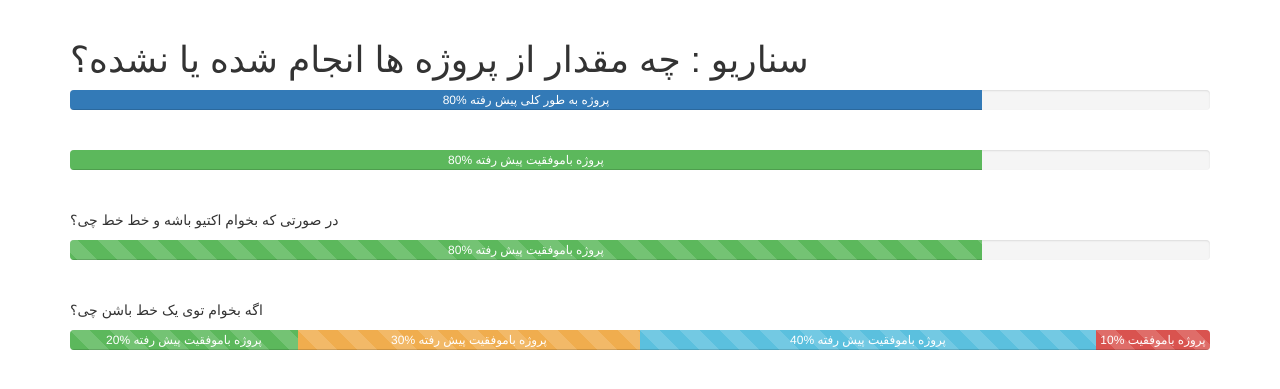
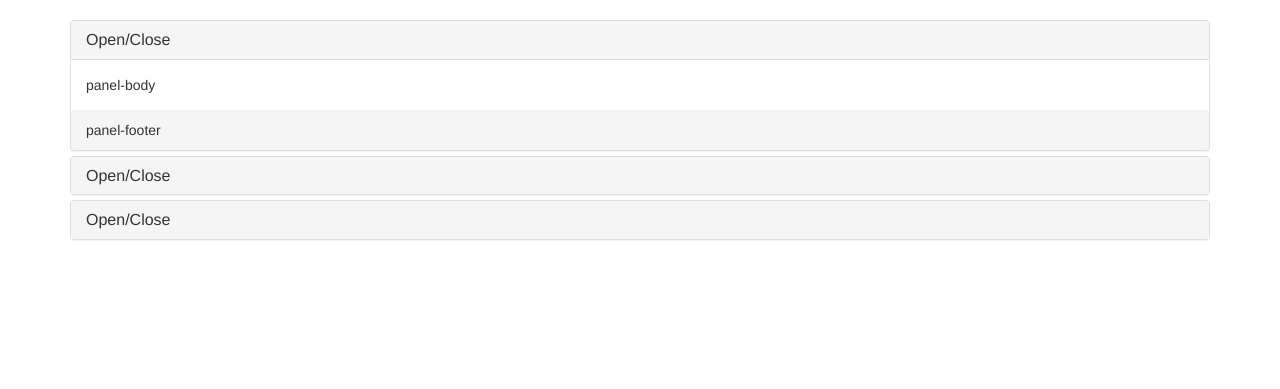
Before and after one commit to abolfazlvakily/BootstrapTraining, a Flask app: page / in a window 1280 px wide. Shown: the top 389 px of the page. Run offline with Flask 2, Linux system fonts and the light colour scheme; some libraries are stand-ins or nearby versions.

Commit message:
session 14 : panel-group

```diff
--- a/templates/index.html
+++ b/templates/index.html
@@ -20,26 +20,40 @@
 </head>
 <body>
 <div class="container">
-    <h1>سناریو : چه مقدار از پروژه ها انجام شده یا نشده؟</h1>
-    <div class="progress">
-        <div class="progress-bar" style="width: 80%"> 80% پروژه به طور کلی پیش رفته</div>
-    </div>
-    <br>
-    <div class="progress">
-        <div class="progress-bar progress-bar-success" style="width: 80%"> 80% پروژه باموفقیت پیش رفته</div>
-    </div>
-    <br>
-    <p>در صورتی که بخوام اکتیو باشه و خط خط چی؟</p>
-    <div class="progress">
-        <div class="progress-bar progress-bar-success progress-bar-striped active" style="width: 80%"> 80% پروژه باموفقیت پیش رفته</div>
-    </div>
-    <br>
-    <p>اگه بخوام توی یک خط باشن چی؟</p>
-    <div class="progress">
-        <div class="progress-bar progress-bar-success progress-bar-striped" style="width: 20%"> 20% پروژه باموفقیت پیش رفته</div>
-        <div class="progress-bar progress-bar-warning progress-bar-striped" style="width: 30%"> 30% پروژه باموفقیت پیش رفته</div>
-        <div class="progress-bar progress-bar-info progress-bar-striped" style="width: 40%"> 40% پروژه باموفقیت پیش رفته</div>
-        <div class="progress-bar progress-bar-danger progress-bar-striped" style="width: 10%"> 10% پروژه باموفقیت پیش رفته</div>
+    <div class="panel-group" id="cloud">
+        <div class="panel panel-default">
+            <div class="panel-heading">
+                <h4 class="panel-title">
+                    <a href="#collapse1" data-toggle="collapse" data-parent="#cloud">Open/Close</a>
+                </h4>
+            </div>
+            <div id="collapse1" class="panel-collapse collapse in">
+                <div class="panel-body">panel-body</div>
+                <div class="panel-footer">panel-footer</div>
+            </div>
+        </div>
+        <div class="panel panel-default">
+            <div class="panel-heading">
+                <h4 class="panel-title">
+                    <a href="#collapse2" data-toggle="collapse" data-parent="#cloud">Open/Close</a>
+                </h4>
+            </div>
+            <div id="collapse2" class="panel-collapse collapse">
+                <div class="panel-body">panel-body</div>
+                <div class="panel-footer">panel-footer</div>
+            </div>
+        </div>
+        <div class="panel panel-default">
+            <div class="panel-heading">
+                <h4 class="panel-title">
+                    <a href="#collapse3" data-toggle="collapse" data-parent="#cloud">Open/Close</a>
+                </h4>
+            </div>
+            <div id="collapse3" class="panel-collapse collapse">
+                <div class="panel-body">panel-body</div>
+                <div class="panel-footer">panel-footer</div>
+            </div>
+        </div>
     </div>
 </div>
 <!-- jQuery (necessary for Bootstrap's JavaScript plugins) -->
```
